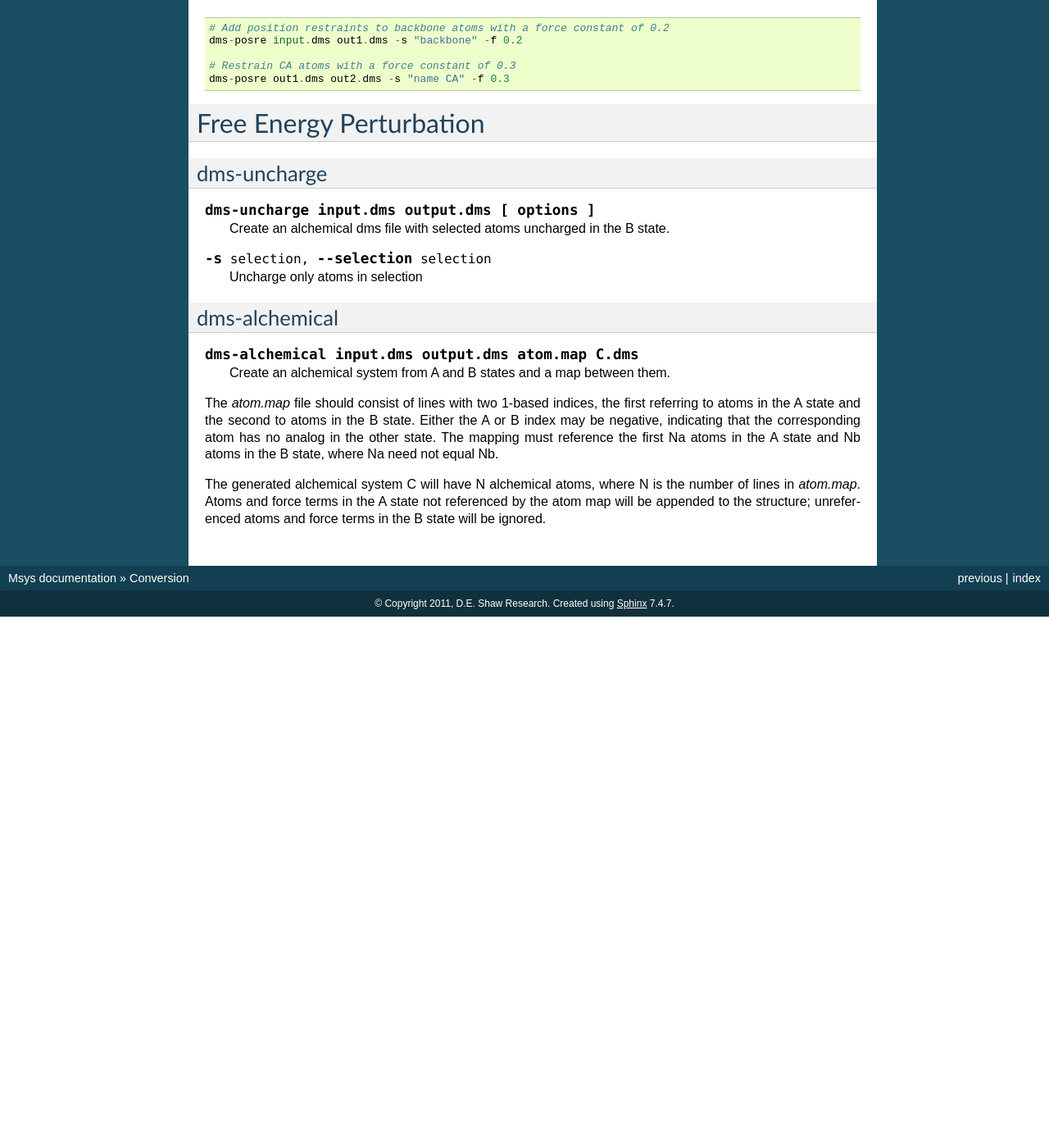
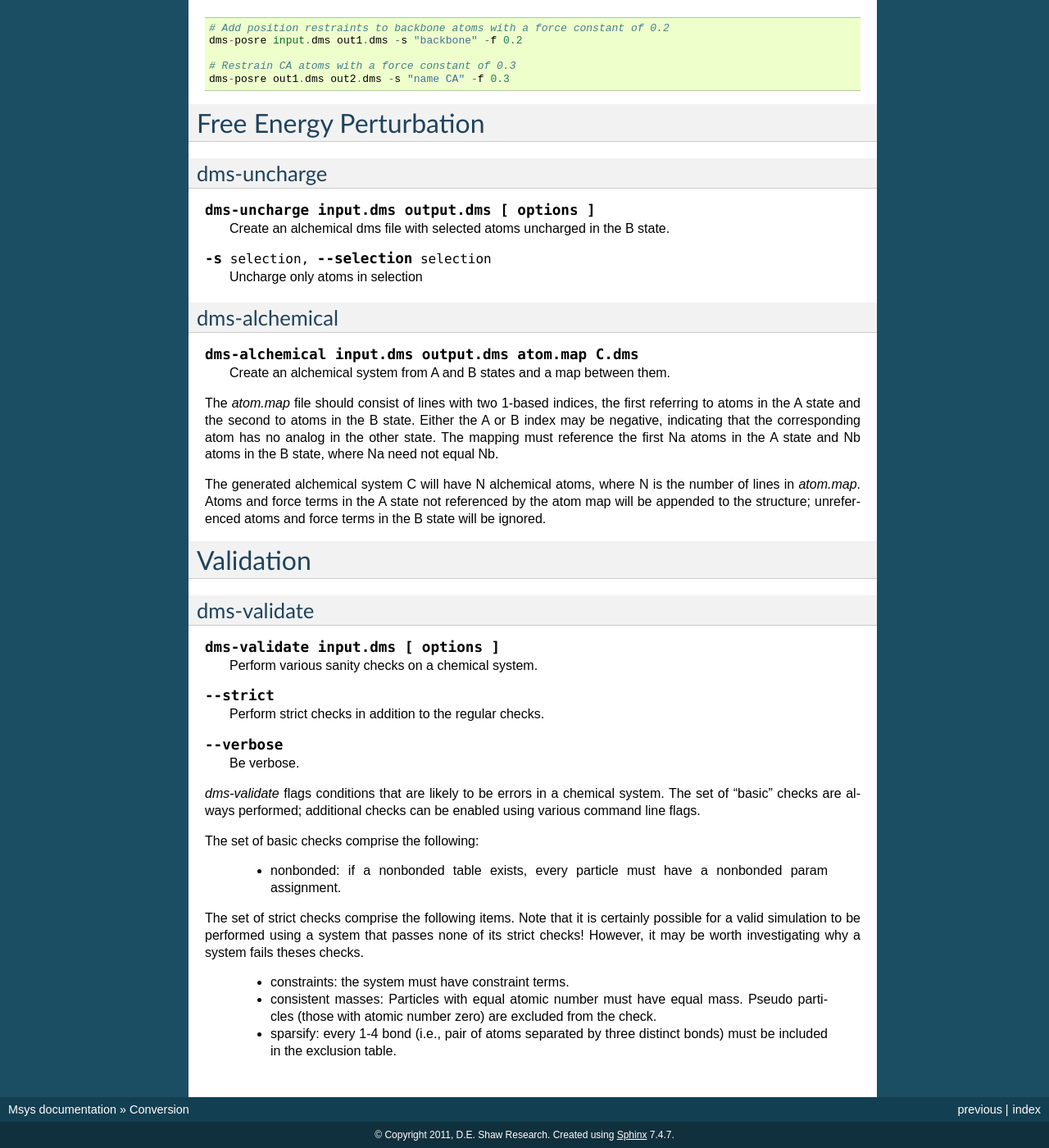
Before and after one commit to DEShawResearch/msys, a Sphinx documentation site: the page built from doc/source/tools.rst, in a window 1280 px wide and 1400 px high, scrolled down 5932 px. Shown: the whole window at 82% size. Built offline with Sphinx 7.4.7, drawn with Linux system fonts in a browser that asks for light colours; the version number could not be read and is left out; before the commit the page ends 6684 px from its top, so only the background shows below that; some of the changed text lies outside the part shown.

Commit message:
Added docs for dms-validate.
[git-p4: depot-paths = "//depot/desrad/main/sw/libs/msys/": change = 130803]

```diff
--- a/doc/source/tools.rst
+++ b/doc/source/tools.rst
@@ -457,3 +457,48 @@ The generated alchemical system C will have N alchemical atoms, where N
 is the number of lines in *atom.map*.   Atoms and force terms in the A state
 not referenced by the atom map will be appended to the structure; unreferenced
 atoms and force terms in the B state will be ignored.
+
+----------
+Validation
+----------
+
+
+dms-validate
+------------
+.. program:: dms-validate
+
+.. describe:: dms-validate input.dms [ options ]
+
+    Perform various sanity checks on a chemical system.
+
+.. cmdoption:: --strict
+
+    Perform strict checks in addition to the regular checks.
+
+.. cmdoption:: --verbose
+
+    Be verbose.
+
+`dms-validate` flags conditions that are likely to be errors in a chemical
+system.  The set of "basic" checks are always performed; additional checks
+can be enabled using various command line flags.
+
+The set of basic checks comprise the following:
+
+ * nonbonded: if a nonbonded table exists, every particle must have a
+   nonbonded param assignment.
+
+
+The set of strict checks comprise the following items.  Note that it
+is certainly possible for a valid simulation to be performed using a
+system that passes none of its strict checks!  However, it may be worth
+investigating why a system fails theses checks.
+
+ * constraints: the system must have constraint terms.
+
+ * consistent masses: Particles with equal atomic number must have equal mass.
+   Pseudo particles (those with atomic number zero) are excluded from the
+   check.
+
+ * sparsify: every 1-4 bond (i.e., pair of atoms separated by three
+   distinct bonds) must be included in the exclusion table.
```
